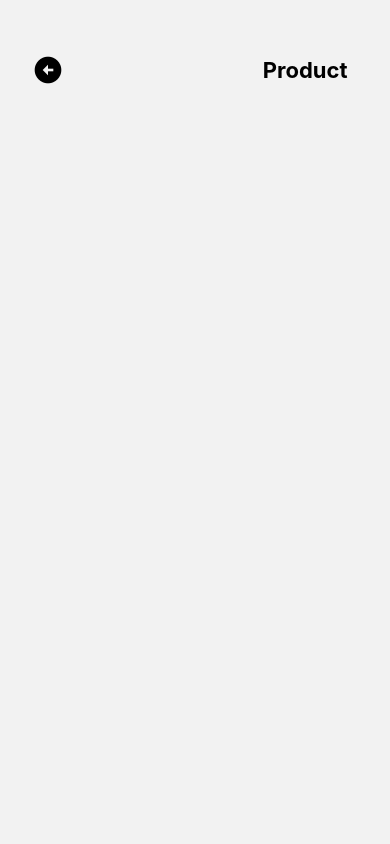
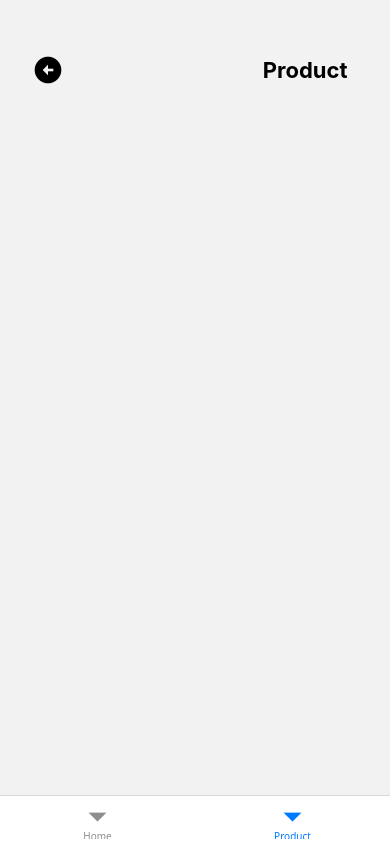
Before and after one commit to gufvr/navigation, a React Native app: screen /Product in a window 390 px wide. Built offline with nearby package versions, Linux system fonts and the light colour scheme.

Commit message:
feat: integrate Bottom Navigation

```diff
--- a/package.json
+++ b/package.json
@@ -10,6 +10,7 @@
   },
   "dependencies": {
     "@expo/vector-icons": "^15.0.3",
+    "@react-navigation/bottom-tabs": "^7.8.12",
     "@react-navigation/elements": "^2.9.2",
     "@react-navigation/native": "^7.1.25",
     "@react-navigation/native-stack": "^7.8.6",
--- a/src/app/Home.tsx
+++ b/src/app/Home.tsx
@@ -1,12 +1,13 @@
 import { View } from 'react-native'
 
 import { StackRoutesProps } from '@/routes/StackRoutes'
+import { BottomRoutesProps } from '@/routes/BottomRoutes'
 
+import { Title } from '@/components/Title'
 import { Header } from '@/components/Header'
-import { Title } from '@/components/Title'
 import { ButtonIcon } from '@/components/ButtonIcon'
 
-export function Home({ navigation }: StackRoutesProps<'Home'>) {
+export function Home({ navigation }: BottomRoutesProps<'Home'>) {
   return (
     <View style={{ flex: 1, padding: 32, paddingTop: 54 }}>
       <Header>
--- a/src/app/Product.tsx
+++ b/src/app/Product.tsx
@@ -1,12 +1,13 @@
 import { View } from 'react-native'
 
 import { StackRoutesProps } from '@/routes/StackRoutes'
+import { BottomRoutesProps } from '@/routes/BottomRoutes'
 
+import { Title } from '@/components/Title'
 import { Header } from '@/components/Header'
-import { Title } from '@/components/Title'
 import { ButtonIcon } from '@/components/ButtonIcon'
 
-export function Product({ navigation, route }: StackRoutesProps<'Product'>) {
+export function Product({ navigation, route }: BottomRoutesProps<'Product'>) {
   return (
     <View style={{ flex: 1, padding: 32, paddingTop: 54 }}>
       <Header>
--- /dev/null
+++ b/src/routes/BottomRoutes.tsx
@@ -0,0 +1,29 @@
+import {
+  BottomTabScreenProps,
+  createBottomTabNavigator,
+} from '@react-navigation/bottom-tabs'
+
+import { Home } from '@/app/Home'
+import { Product } from '@/app/Product'
+
+export type BottomRoutesList = {
+  Home: undefined
+  Product: undefined | { id: string }
+}
+
+export type BottomRoutesProps<T extends keyof BottomRoutesList> =
+  BottomTabScreenProps<BottomRoutesList, T>
+
+const Tab = createBottomTabNavigator<BottomRoutesList>()
+
+export function BottomRoutes() {
+  return (
+    <Tab.Navigator
+      initialRouteName='Home'
+      screenOptions={{ headerShown: false }}
+    >
+      <Tab.Screen name='Home' component={Home} />
+      <Tab.Screen name='Product' component={Product} />
+    </Tab.Navigator>
+  )
+}
--- a/src/routes/StackRoutes.tsx
+++ b/src/routes/StackRoutes.tsx
@@ -1,5 +1,7 @@
-import { createNativeStackNavigator } from '@react-navigation/native-stack'
-import { NativeStackScreenProps } from '@react-navigation/native-stack'
+import {
+  NativeStackScreenProps,
+  createNativeStackNavigator,
+} from '@react-navigation/native-stack'
 
 import { Home } from '@/app/Home'
 import { Product } from '@/app/Product'
--- a/src/routes/index.tsx
+++ b/src/routes/index.tsx
@@ -1,11 +1,12 @@
 import { NavigationContainer } from '@react-navigation/native'
 
 import { StackRoutes } from './StackRoutes'
+import { BottomRoutes } from './BottomRoutes'
 
 export function Routes() {
   return (
     <NavigationContainer>
-      <StackRoutes />
+      <BottomRoutes />
     </NavigationContainer>
   )
 }
```
Also changed, not shown: 1 other file (tests, documents, lock files or other folders).
